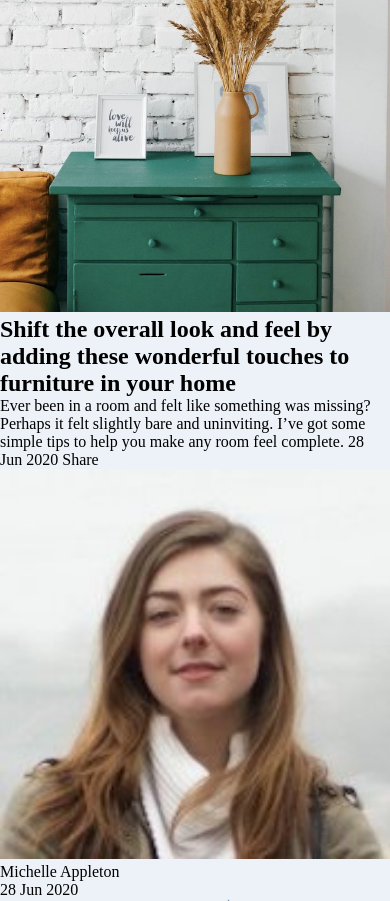
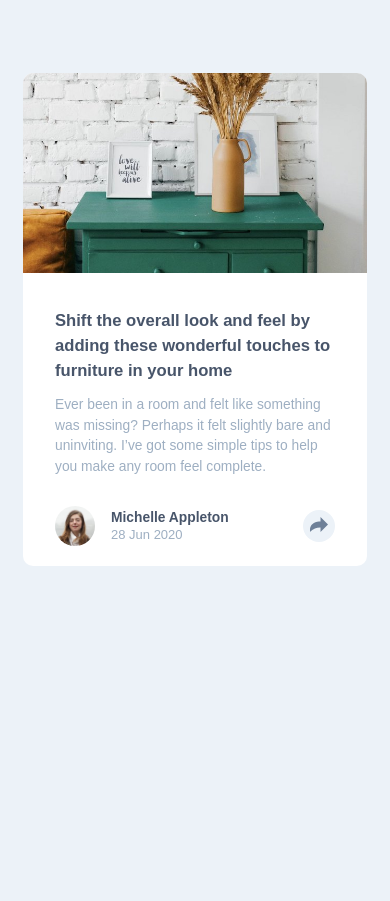
Before and after one commit to MikeBeloborodov/article_preview_component, a plain HTML site: page index.html in a window 390 px wide. Shown: the top 901 px of the page. After the commit the page ends 844 px from the top, so only its background shows below. Drawn offline with Linux system fonts and the light colour scheme.

Commit message:
finished mobile

```diff
--- a/fonts/fonts.css
+++ b/fonts/fonts.css
@@ -2,12 +2,12 @@
   font-family: 'Manrope', sans-serif;
   font-size: 500;
   font-display: swap;
-  src: url(./Manrope-Medium.ttf) format('truetype');
+  src: url(Manrope-Medium.ttf) format('truetype');
 }
 
 @font-face {
   font-family: 'Manrope', sans-serif;
   font-size: 700;
   font-display: swap;
-  src: url(./Manrope-Bold.ttf) format('truetype');
+  src: url(Manrope-Bold.ttf) format('truetype');
 }
--- a/index.html
+++ b/index.html
@@ -35,7 +35,7 @@
           <p class="card__text">
             Ever been in a room and felt like something was missing? Perhaps it
             felt slightly bare and uninviting. I’ve got some simple tips to help
-            you make any room feel complete. 28 Jun 2020 Share
+            you make any room feel complete.
           </p>
         </div>
         <footer class="card__footer">
@@ -46,9 +46,20 @@
             width="175"
             height="175"
           />
-          <p class="card__footer-name">Michelle Appleton</p>
-          <time class="intro__date" datetime="2020-06-28">28 Jun 2020</time>
-          <img class="card__footer-share" src="images/icon-share.svg" />
+          <div class="card__footer-name_container">
+            <p class="card__footer-name">Michelle Appleton</p>
+            <time class="card__footer-date" datetime="2020-06-28"
+              >28 Jun 2020</time
+            >
+          </div>
+          <button class="card__footer-image_container">
+            <span class="sr-only">Share</span>
+            <img
+              class="card__footer-share_icon"
+              src="images/icon-share.svg"
+              alt=""
+            />
+          </button>
         </footer>
       </article>
     </main>
--- a/style.css
+++ b/style.css
@@ -1,30 +1,98 @@
 :root {
-  --clr-light-grayish-blue: hsl(210, 46%, 95%);
-  --clr-grayish-blue: hsl(212, 23%, 69%);
+  --clr-background: hsl(210, 46%, 95%);
+  --clr-text-main: hsl(212, 23%, 69%);
   --clr-desaturated-dark-blue: hsl(214, 17%, 51%);
-  --clr-very-dark-grayish-blue:  hsl(217, 19%, 35%);
+  --clr-text-accent:  hsl(217, 19%, 35%);
 
   --fw-medium: 500;
   --fw-bold: 700;
-  --font-size-13: 0.813rem /* 13px */
+  --font-size-13: 0.813rem; /* 13px */
 }
 
 body {
-  background-color: var(--clr-light-grayish-blue);
+  background-color: var(--clr-background);
 }
 
 /* Visually hidden, but available for screen reader */
 
 .sr-only {
+  position: absolute !important;
+  width: 1px !important;
+  height: 1px !important;
+  margin: -1px !important;
   border: 0 !important;
+  padding: 0 !important;
+  overflow: hidden !important;
   clip: rect(1px, 1px, 1px, 1px) !important;
   -webkit-clip-path: inset(50%) !important;
   clip-path: inset(50%) !important;
-  height: 1px !important;
-  margin: -1px !important;
-  overflow: hidden !important;
-  padding: 0 !important;
-  position: absolute !important;
-  width: 1px !important;
   white-space: nowrap !important;
 }
+
+.card {
+  margin: 73px 23px;
+  border-radius: 10px;
+  overflow: hidden;
+  background-color: #FFF;
+}
+
+.card__image {
+  width: 100%;
+  height: 200px;
+  object-fit: cover;
+  object-position: 0 -15px;
+}
+
+.card__content {
+  display: flex;
+  flex-direction: column;
+  gap: 10px;
+  padding: 32px 32px 29px;
+}
+
+.card__title {
+  color: var(--clr-text-accent);
+  font-size: 1.04rem;
+  line-height: 1.5;
+}
+
+.card__text {
+  color: var(--clr-text-main);
+  font-size: 0.864rem;
+  line-height: 1.5;
+}
+
+.card__footer {
+  display: flex;
+  align-items: center;
+  gap: 16px;
+  padding: 0 32px 20px;
+}
+
+.card__footer-name {
+  color: var(--clr-text-accent);
+  font-weight: var(--fw-bold);
+  font-size: 0.864rem;
+}
+
+.card__footer-date {
+  color: var(--clr-text-main);
+  font-size: var(--font-size-13);
+}
+
+.card__footer-avatar {
+  width: 40px;
+  height: auto;
+  border-radius: 50%;
+}
+
+.card__footer-image_container {
+  width: 32px;
+  height: 32px;
+  margin-left: auto;
+  border: none;
+  border-radius: 50%;
+  padding: 7px;
+  background-color: var(--clr-background);
+  cursor: pointer;
+}
--- a/styles/global.css
+++ b/styles/global.css
@@ -7,7 +7,7 @@
 body {
   margin: 0;
   padding: 0;
-  font-family: 'Manrope';
+  font-family: 'Manrope', sans-serif;
 }
 
 h1,
```
